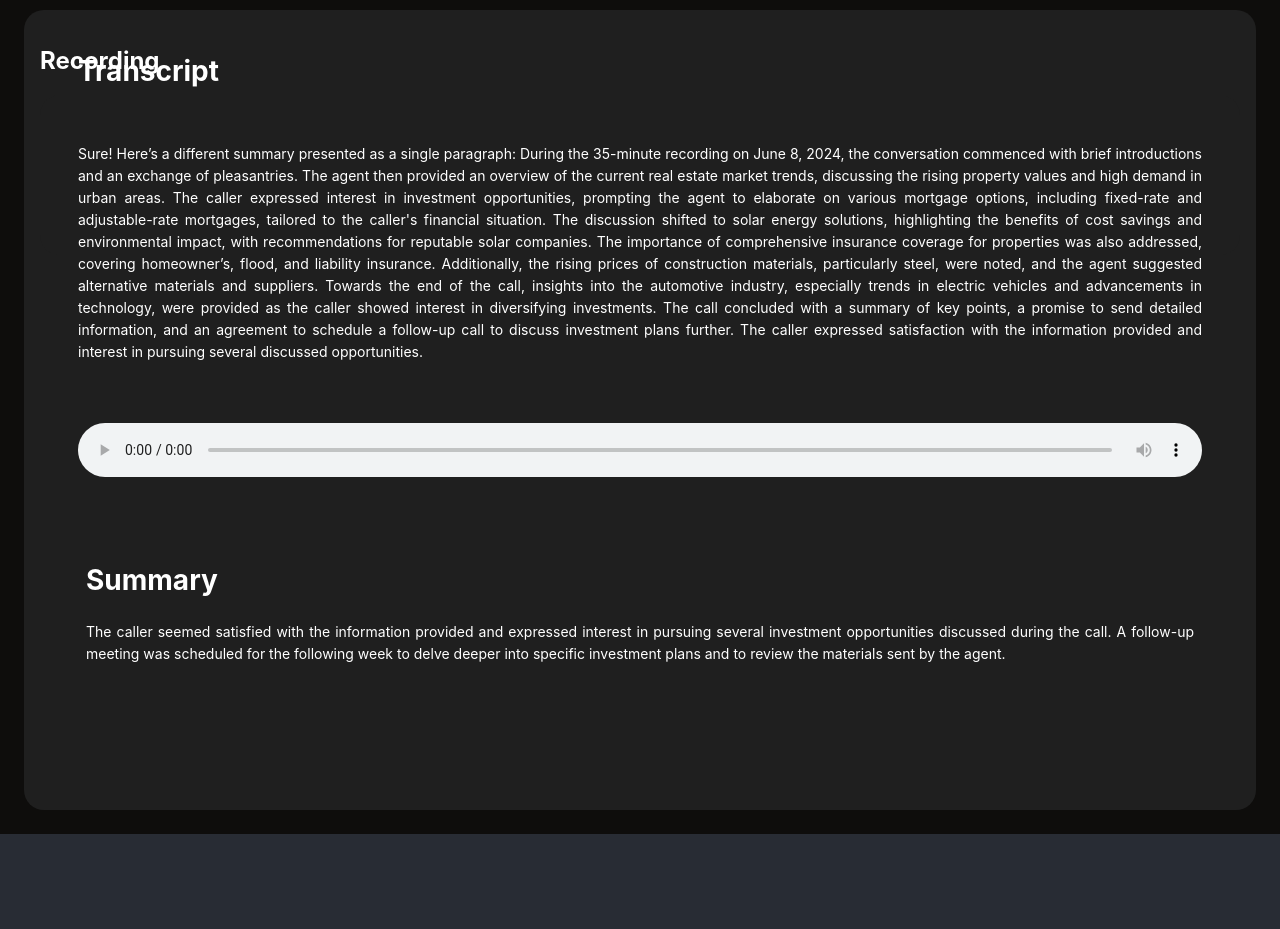
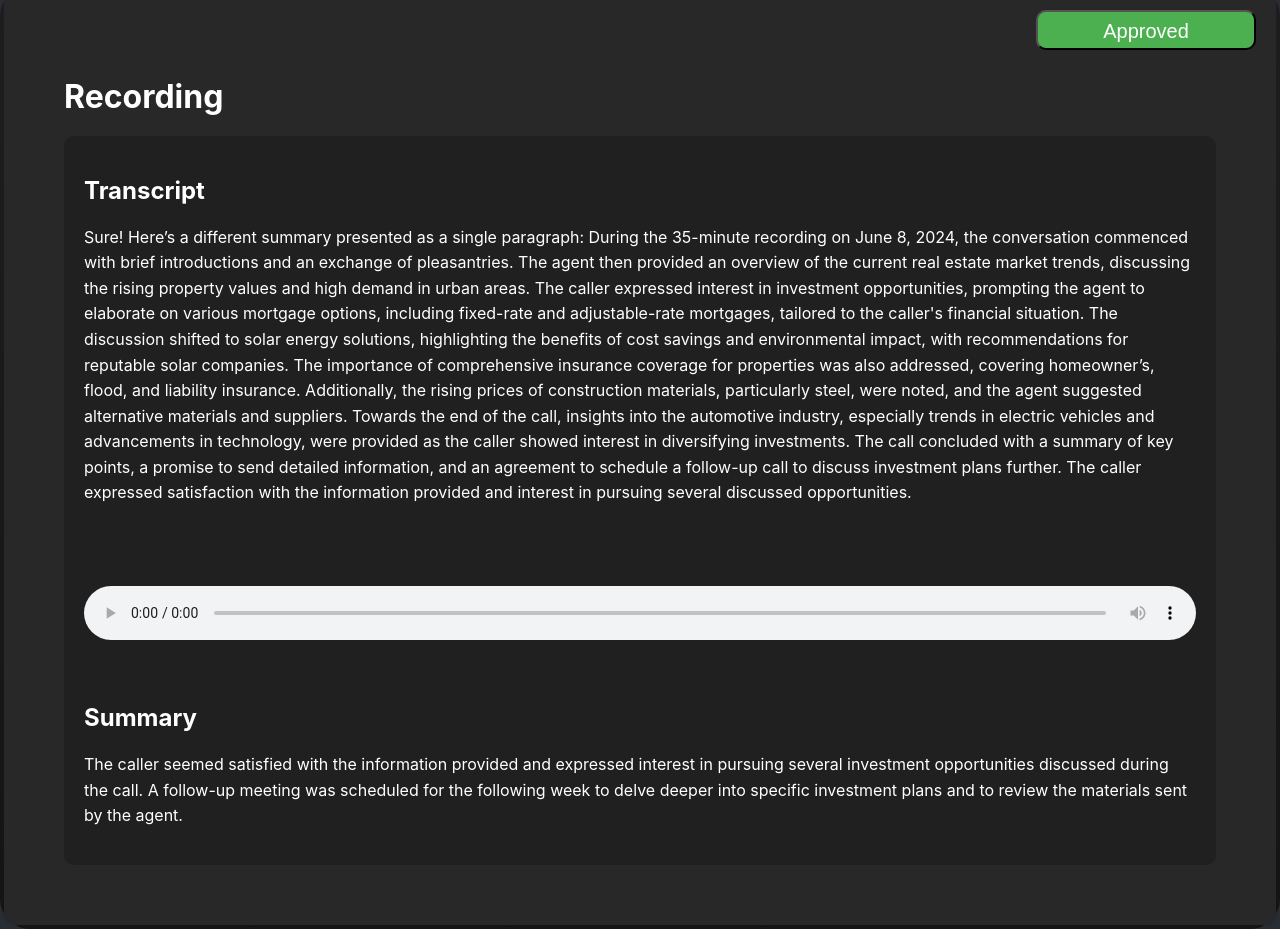
Before and after one commit to PramudithaN/Vapi-Clone_React_Ts, a React (Create React App) app: page /recording in a window 1280 px wide. Shown: the part 814-1743 px from the top of the page. Before the commit the page ends 1648 px from the top, so only its background shows below. Built offline with nearby package versions, Linux system fonts and the light colour scheme; the HTML template or start-up script is replaced by a standard one.

Commit message:
recrodingScreen

```diff
--- a/src/App.css
+++ b/src/App.css
@@ -145,8 +145,8 @@ body {
 	width: 100%;
 }
 
-/* RecordingPage.css */
 
+/*
 .recordingLayout .ant-layout-content {
 	padding: 24px;
 	min-height: 280px;
@@ -155,7 +155,6 @@ body {
 }
 
 .recordingLayout .recording-details {
-	/* background-color: #3c3733; */
 	background-color: #1f1f1f;
 	border-radius: 20px;
 	padding: 16px;
@@ -190,13 +189,11 @@ body {
 }
 
 .recordingLayout .summary-section {
-	/* background-color: #1f1f1f; */
 	margin-top: 48px;
 	border-radius: 20px;
 }
 
 .recordingLayout .summary {
-	/* background-color: #ff7e00; */
 	margin-bottom: 8px;
 	padding: 8px;
 	border-radius: 4px;
@@ -205,7 +202,7 @@ body {
 
 .recordingLayout .summary p {
 	margin: 0;
-}
+} */
 
 /* Custom scrollbar styling */
 .content::-webkit-scrollbar {
@@ -255,3 +252,88 @@ body {
 	max-height: 800px;
 	overflow-y: auto;
 }
+
+/* RecordingPage.css */
+
+.recordingLayout {
+	background: linear-gradient(to bottom, #1e1e1e, #141414);
+	min-height: 100vh;
+  border-radius: 30px;
+	padding: 2px;
+}
+
+.recording-details {
+	/* max-width: 1000px; */
+	margin: 2px;
+	padding: 60px;
+  border-radius: 30px;
+	background: #282828;
+	border-radius: 10px;
+	color: #ffffff;
+	position: relative;
+}
+
+.recording-title {
+	font-size: 32px;
+    border-radius: 30px;
+	margin-bottom: 20px;
+}
+
+.recording-card {
+	background: #202020;
+    border-radius: 30px;
+	border: none;
+	padding: 20px;
+	border-radius: 10px;
+	color: #ffffff;
+}
+
+.transcript-title {
+	margin-top: 20px;
+	font-size: 24px;
+}
+
+.transcript-text {
+	margin-bottom: 60px;
+	margin-top: 20px;
+	font-size: 16px;
+	line-height: 1.6;
+}
+
+.audio-controls {
+	width: 100%;
+	margin: 20px 0;
+}
+
+.summary-section {
+	margin-top: 40px;
+}
+
+.summary-title {
+	font-size: 24px;
+	margin-bottom: 20px;
+}
+
+.summary-text {
+	font-size: 16px;
+	line-height: 1.6;
+}
+
+.status-button {
+  cursor:not-allowed;
+  position: absolute;
+  width: 220px;
+  height: 40px;
+  top: 20px;
+  right: 20px;
+  color: #fff;
+  font-size: 20px;
+  padding: 8px;
+  border-radius: 10px;
+  background-color: #4caf50;
+  /* border-color: #4caf50; */
+}
+
+.status-button:hover {
+  background-color: #4caf50;
+}
--- a/src/Components/Recordings.tsx
+++ b/src/Components/Recordings.tsx
@@ -1,6 +1,5 @@
-// RecordingPage.tsx
 import React from "react";
-import { Layout, Card } from "antd";
+import { Layout, Card, Button } from "antd";
 
 const { Content } = Layout;
 
@@ -12,9 +11,10 @@ const RecordingPage: React.FC = () => {
 			<Content>
 				<div className="recording-details">
 					<h2 className="recording-title">Recording {recordingId}</h2>
-					<Card className="recording-card">
-						<h1 style={{marginTop:'380px'}}>Transcript</h1>
-                        <p style={{marginBottom:'60px',marginTop:'50px'}}>Sure! Here’s a different summary presented as a single paragraph:
+					<div className="recording-card">
+						<h1 className="transcript-title">Transcript</h1>
+						<p className="transcript-text">
+							Sure! Here’s a different summary presented as a single paragraph:
 							During the 35-minute recording on June 8, 2024, the conversation
 							commenced with brief introductions and an exchange of
 							pleasantries. The agent then provided an overview of the current
@@ -40,15 +40,16 @@ const RecordingPage: React.FC = () => {
 							satisfaction with the information provided and interest in
 							pursuing several discussed opportunities.
 						</p>
-						    <audio controls className="audio-controls">
-							<source src="https://www.learningcontainer.com/wp-content/uploads/2020/02/Kalimba.mp3" type="audio/mpeg" />
+						<audio controls className="audio-controls">
+							<source
+								src="https://www.learningcontainer.com/wp-content/uploads/2020/02/Kalimba.mp3"
+								type="audio/mpeg"
+							/>
 							Your browser does not support the audio element.
 						</audio>
-
-					<div className="summary-section">
-						<div className="summary">
-							<h1>Summary</h1>
-							<p>
+						<div className="summary-section">
+							<h1 className="summary-title">Summary</h1>
+							<p className="summary-text">
 								The caller seemed satisfied with the information provided and
 								expressed interest in pursuing several investment opportunities
 								discussed during the call. A follow-up meeting was scheduled for
@@ -57,7 +58,7 @@ const RecordingPage: React.FC = () => {
 							</p>
 						</div>
 					</div>
-                    </Card>
+					<button  className="status-button">Approved</button>
 				</div>
 			</Content>
 		</Layout>
```
